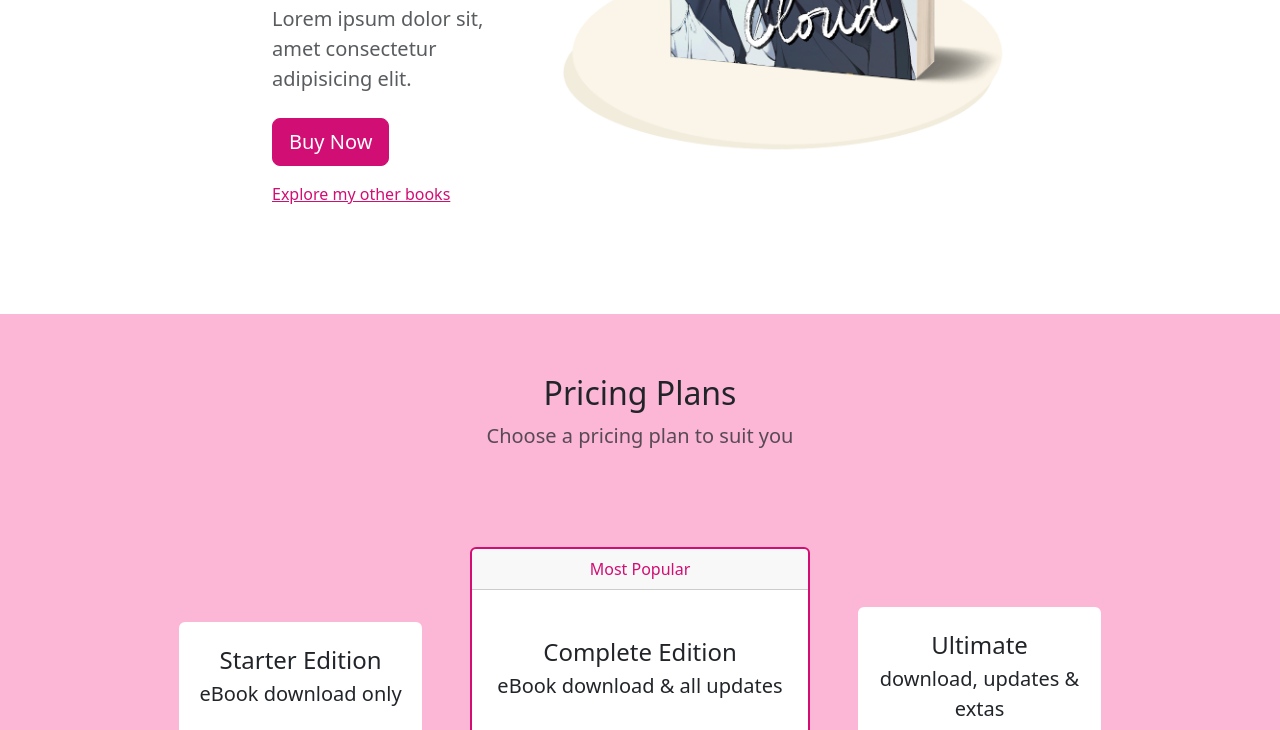
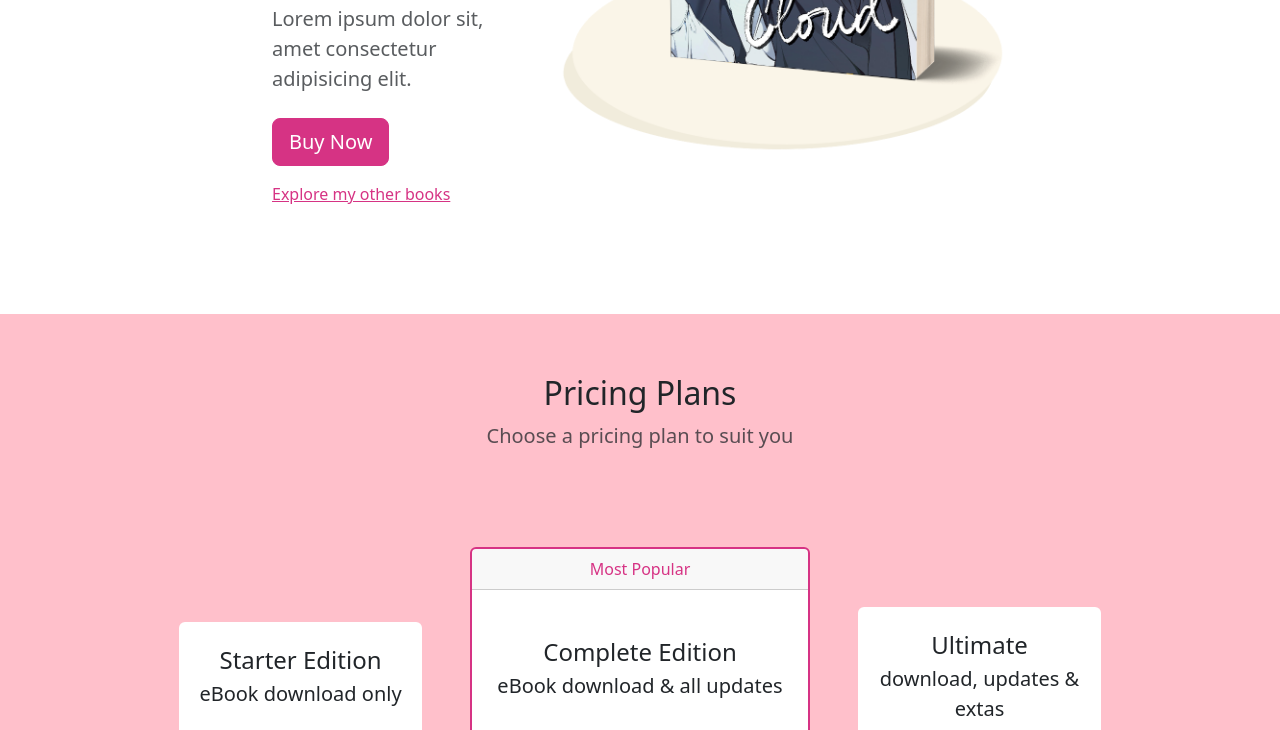
Before and after one commit to getterprykk/Bootstrap, a website: page index.html in a window 1280 px wide. Shown: the part 510-1240 px from the top of the page. Drawn offline with nearby package versions, Linux system fonts and the light colour scheme.

Commit message:
pls work

```diff
--- a/sass/main.scss
+++ b/sass/main.scss
@@ -1,7 +1,7 @@
 
 // custom variable values
-$primary: deeppink;
-$light: lightpink;
+$primary: #d63384;
+$light: pink;
 
 // import the functions & variables
 @import "../node_modules/bootstrap/scss/_functions";
@@ -9,9 +9,8 @@ $light: lightpink;
 
 // custom theme colours
 $custom-theme-colors: (
-  "altlight": lightyellow,
-  "altdark": lightpink,
-);
+  "altlight": rgb(255, 255, 255),
+  "altdark": pink,);
 
 // merge the maps to add new theme colors
 
```
Also changed, not shown: css/main.min.css, 1 other file.
